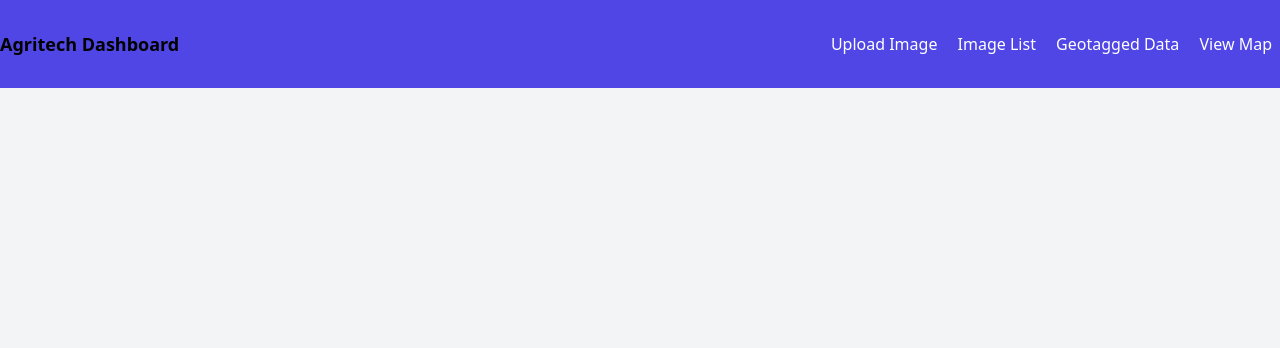
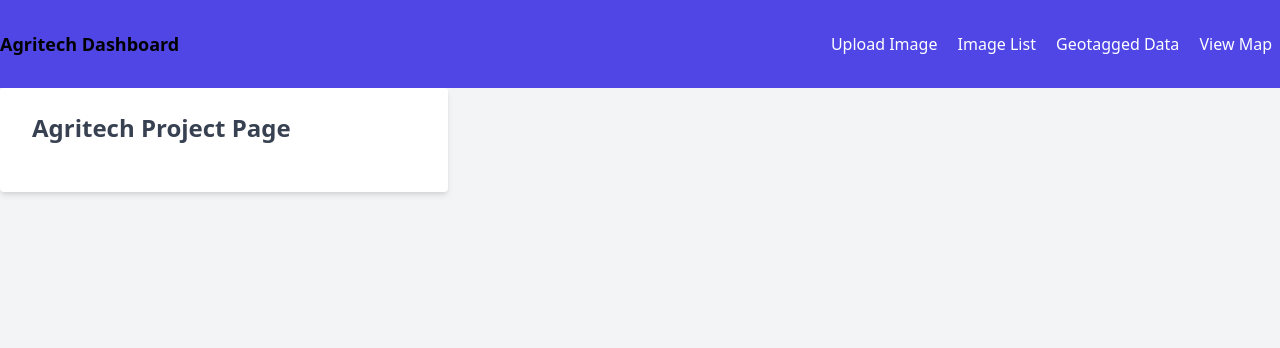
Before and after one commit to Pavan9567/Geotagged-App, a Django app: page / in a window 1280 px wide. Shown: the top 348 px of the page. Run offline with Django 5.2, Linux system fonts and the light colour scheme.

Commit message:
Geotagged-App

```diff
--- a/geotagging/templates/main.html
+++ b/geotagging/templates/main.html
@@ -18,5 +18,8 @@
             </div>
         </div>
     </nav>
+    <div class="bg-white shadow-md rounded px-8 pt-6 pb-8 mb-4 w-full max-w-md items-center justify-center">
+        <h1 class="text-2xl font-bold mb-4 text-gray-700">Agritech Project Page</h1>
+    </div>
 </body>
 </html>
```
